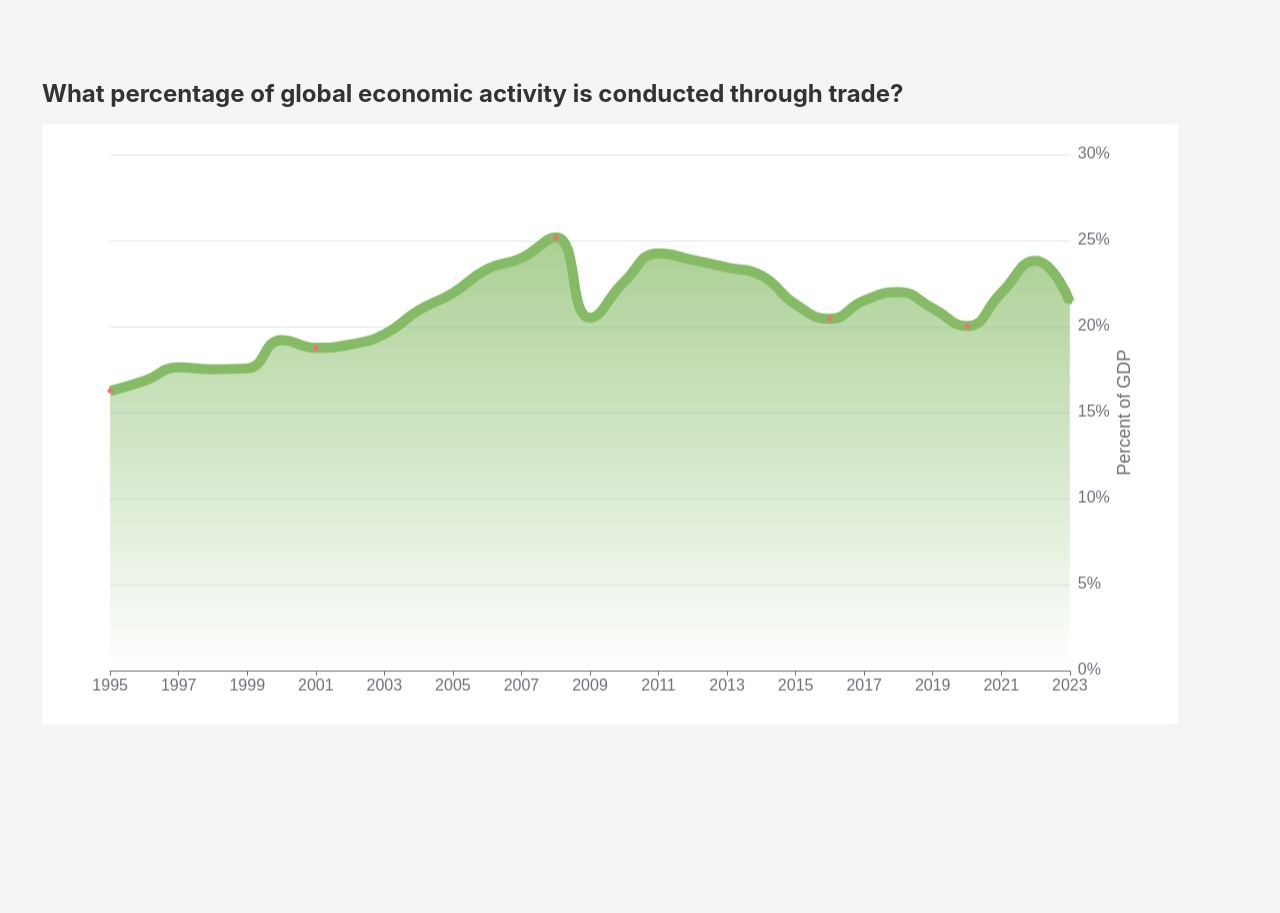
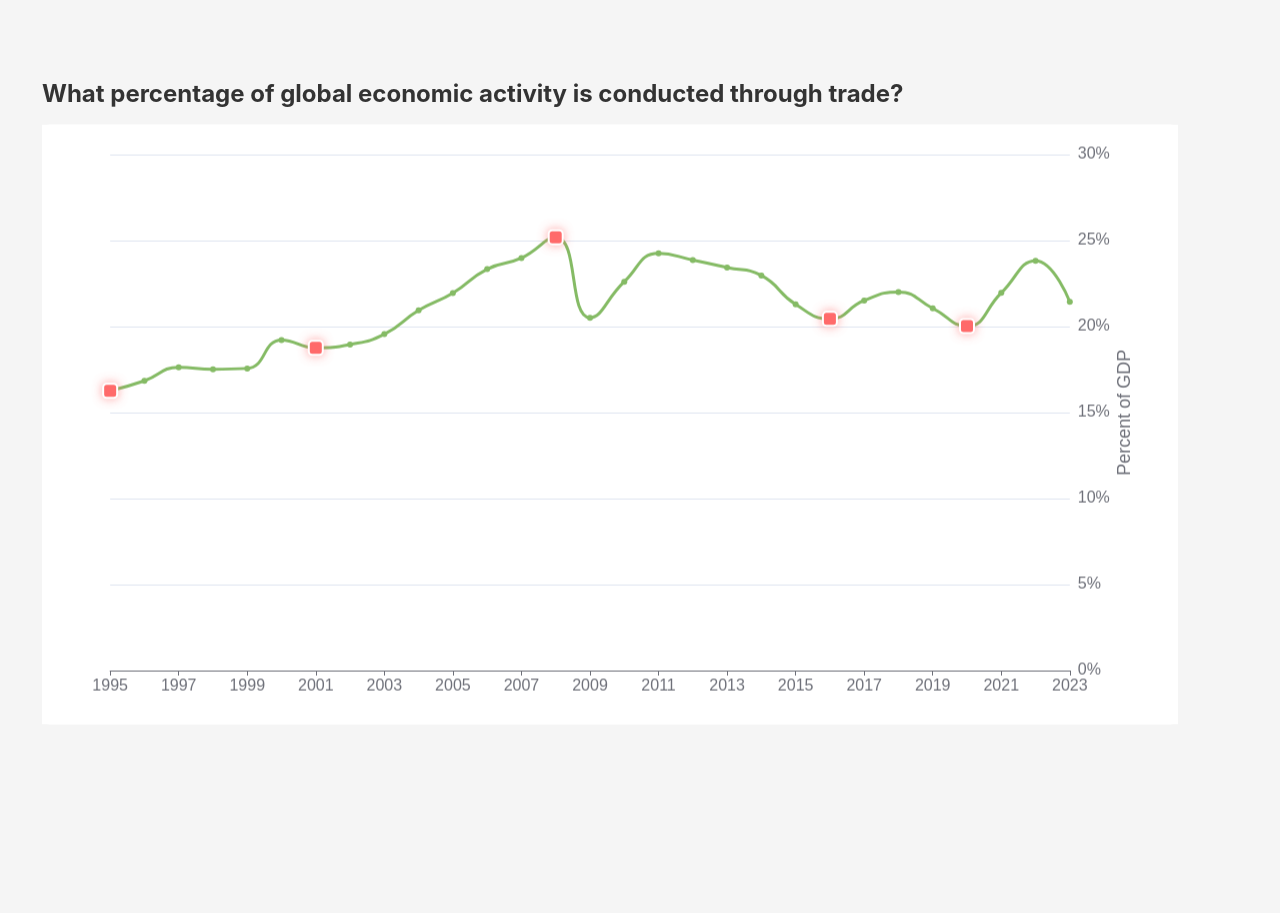
Before and after one commit to com-480-data-visualization/Team37, a React (Vite) app in the folder src/web/: page / in a window 1280 px wide. Shown: the part 1580-2493 px from the top of the page. Built offline with nearby package versions, Linux system fonts and the light colour scheme.

Commit message:
web/app.tsx: signify events
Signed-off-by: YuChen Qian <yuchenqian96@gmail.com>

```diff
--- a/src/web/components/TradeGDPChart.tsx
+++ b/src/web/components/TradeGDPChart.tsx
@@ -107,43 +107,38 @@ export const TradeGDPChart: React.FC = () => {
           fontSize: 16
         }
       },
-      series: [
-        {
+      series: [{
         name: 'Trade as % of GDP',
         type: 'line',
         data: tradeData.map(item => ({
           value: item.trade_pcn_gdp,
           itemStyle: {
-              color: eventData[item.year] ? '#FF6B6B' : '#85BB65'
-            }
+            color: eventData[item.year] ? '#FF6B6B' : '#85BB65',
+            borderColor: eventData[item.year] ? '#FFF' : 'transparent',
+            borderWidth: eventData[item.year] ? 2 : 0,
+            shadowColor: eventData[item.year] ? 'rgba(255,107,107,0.5)' : 'transparent',
+            shadowBlur: eventData[item.year] ? 10 : 0
+          },
+          symbolSize: eventData[item.year] ? 14 : 6,
+          symbol: eventData[item.year] ? 'roundRect' : 'circle',
         })),
         smooth: true,
-          symbol: 'circle',
-          symbolSize: function (data: any) {
-            return eventData[data[0]] ? 10 : 5;
-          },
         lineStyle: {
-            width: 10,
+          width: 3, // Slightly thinner line
           color: '#85BB65'
         },
-          itemStyle: {
-            color: '#85BB65'
-          },
-          emphasis: {
+        emphasis: { // Hover effects
+          scale: true,
           itemStyle: {
             color: '#FF6B6B',
-              borderWidth: 2,
-              borderColor: '#FFF'
+            borderColor: '#FFF',
+            borderWidth: 3,
+            shadowColor: 'rgba(255,107,107,0.8)',
+            shadowBlur: 15
+          },
+          symbolSize: function (data: any) {
+            return eventData[data[0]] ? 18 : 8;
           }
-          },
-          areaStyle: {
-            color: new echarts.graphic.LinearGradient(
-              0, 0, 0, 1,
-              [
-                { offset: 0, color: 'rgba(133, 187, 101, 1.0)' },
-                { offset: 1, color: 'rgba(133, 187, 101, 0)' }
-              ]
-            )
         }
       }
     ]
```
Lines whose indentation alone changed are shown as unchanged.
